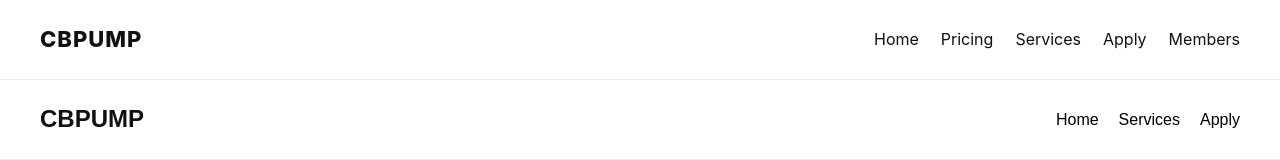
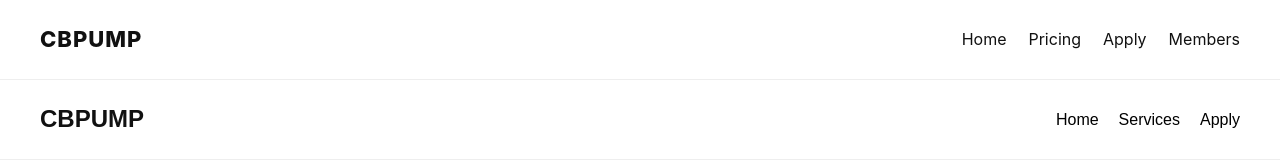
Before and after one commit to cbpumpcoaching/online-coaching-platform, a Next.js app: page / in a window 1280 px wide. Shown: the top 160 px of the page. Built offline with nearby package versions, Linux system fonts and the light colour scheme.

Commit message:
Update Layout.js

```diff
--- a/components/Layout.js
+++ b/components/Layout.js
@@ -20,7 +20,6 @@ export default function Layout({ children }) {
         <nav style={{ display: "flex", gap: 22 }}>
           <Link href="/">Home</Link>
           <Link href="/pricing">Pricing</Link>
-          <Link href="/services">Services</Link>
           <Link href="/apply">Apply</Link>
           <Link href="/members">Members</Link>
         </nav>
```
